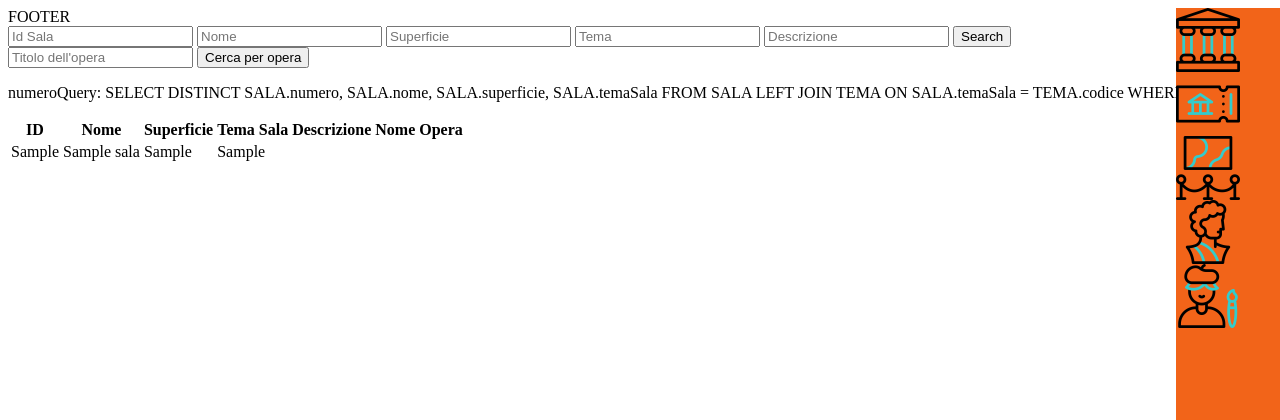
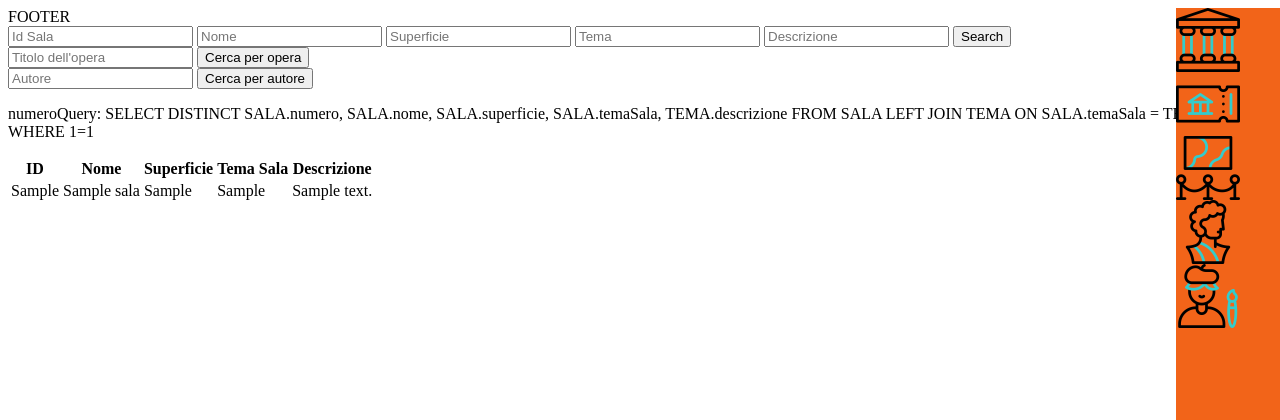
Before and after one commit to DanieleGotti/MUSEO_Digital_Art, a PHP site: page /sala.php in a window 1280 px wide. Shown: the top 420 px of the page. Run offline with PHP 8.4, Linux system fonts and the light colour scheme; tables that the repository leaves empty or names only in its code hold one stand-in row (values such as "Sample post"); data that the repository does not hold is empty.

Commit message:
prova autore

```diff
--- a/code/autoreManager.php
+++ b/code/autoreManager.php
@@ -23,12 +23,13 @@ function getAutoreQry($codice, $nome, $cognome, $nazione, $dataNascita, $dataMor
         $qry .= " AND AUTORE.codice =  $codice" ; // Aggiungi apici singoli intorno al valore
 
     if ($nome != "")
-        $qry .= " AND AUTORE.codice =  $nome" ;
+        $qry .= " AND AUTORE.nome  LIKE '%" . $nome . "%'" ;
 
     if ($cognome != "")
         $qry .= " AND AUTORE.cognome  LIKE '%" . $cognome . "%'";
+
     if ($nazione != "")
-        $qry .= $nazione;
+        $qry .= " AND AUTORE.nazione  LIKE '%" . $nazione . "%'";
     if ($dataNascita != "")
         $qry .= " AND AUTORE.dataNascita LIKE '%" . $dataNascita . "%'";
 
--- a/code/sala.php
+++ b/code/sala.php
@@ -34,6 +34,11 @@
     <input type="submit" value="Cerca per opera">
     </form>
 
+    <form name="myform3" method="post">
+    <input id="cercaautore" name="cercaautore" type="text" placeholder="Autore">
+    <input type="submit" value="Cerca per autore">
+    </form>
+
     <div id="result">
       <?php
 
@@ -43,6 +48,7 @@
       $temaSala= "";
       $descrizione= "";
       $nomeopera= "";
+        $cercaautore= "";
 
 
       if(count($_POST)>0) {
@@ -52,6 +58,7 @@
         $temaSala  = $_POST["temaSala"];
         $descrizione  = $_POST["descrizione"];
         $nomeopera  = $_POST["nomeopera"];
+          $cercaautore  = $_POST["cercaautore"];
       }
       else if(count($_GET)>0) {
         $numero = $_GET["numero"];
@@ -60,12 +67,13 @@
         $temaSala  = $_GET["temaSala"];
         $descrizione  = $_GET["descrizione"];
         $nomeopera  = $_GET["nomeopera"];
+        $cercaautore  = $_GET["cercaautore"];
       }
       include 'salaManager.php';
       $error = false; // Inizializza la variabile $error a false
 
       require_once 'connDb.php';
-      $query = getSalaQry ($numero,	$nome, $superficie ,$temaSala, $descrizione, $nomeopera);
+      $query = getSalaQry ($numero,	$nome, $superficie ,$temaSala, $descrizione, $nomeopera, $cercaautore);
       echo "<p>numeroQuery: " . $query . "</p>";
 
 
@@ -77,7 +85,7 @@
         $error = true;
       }
 
-      if(!$error) {
+      if(!$error&& $nomeopera!="") {
         ?>
 
         <table class="table">
@@ -118,7 +126,95 @@
             </tr>
           <?php } ?>
         </table>
-      <?php }  ?>
+      <?php }
+      if(!$error && $nomeopera=="") {
+        if($cercaautore==""){}
+        ?>
+
+        <table class="table">
+          <tr class="header">
+            <!--th>id </th-->
+            <th>ID</th>
+            <th>Nome</th>
+            <th>Superficie</th>
+            <th>Tema Sala</th>
+            <th>Descrizione</th>
+          </tr>
+          <?php
+          $i=0;
+
+          foreach($result as $riga) {
+            $i=$i+1;
+            $classRiga='class="rowOdd"';
+            if($i%2==0) {
+              $classRiga='class="rowEven"';
+            }
+            $numero = $riga["numero"];
+            $nome = $riga["nome"];
+            $superficie  = $riga["superficie"];
+            $temaSala = $riga["temaSala"];
+            $descrizione = $riga["descrizione"];
+
+            ?>
+            <tr <?php	echo $classRiga; ?> >
+
+              <td > <?php echo $numero; ?> </td>
+              <td > <?php echo $nome; ?> </td>
+              <td > <?php echo $superficie; ?> </td>
+              <td > <?php echo $temaSala; ?> </td>
+              <td > <?php echo $descrizione; ?> </td>
+
+
+            </tr>
+          <?php } ?>
+        </table>
+      <?php }
+      if( $cercaautore!=""){
+        ?>
+
+        <table class="table">
+          <tr class="header">
+            <!--th>id </th-->
+            <th>ID</th>
+            <th>Nome</th>
+            <th>Superficie</th>
+            <th>Tema Sala</th>
+            <th>Descrizione</th>
+            <th>Nome Opera</th>
+            <th>Nome Autore</th>
+            <th>Cognome Autore</th>
+          </tr>
+          <?php
+          $i=0;
+
+          foreach($result as $riga) {
+            $i=$i+1;
+            $classRiga='class="rowOdd"';
+            if($i%2==0) {
+              $classRiga='class="rowEven"';
+            }
+            $numero = $riga["numero"];
+            $nome = $riga["nome"];
+            $superficie  = $riga["superficie"];
+            $temaSala = $riga["temaSala"];
+            $descrizione = $riga["descrizione"];
+            $nomeopera = $riga["nomeopera"];
+            $nomeautore=  $riga["nomeautore"];
+            $cognomeautore=  $riga["cognomeautore"];
+            ?>
+            <tr <?php	echo $classRiga; ?> >
+
+              <td > <?php echo $numero; ?> </td>
+              <td > <?php echo $nome; ?> </td>
+              <td > <?php echo $superficie; ?> </td>
+              <td > <?php echo $temaSala; ?> </td>
+              <td > <?php echo $descrizione; ?> </td>
+              <td > <?php echo $nomeopera; ?> </td>
+              <td > <?php echo $nomeautore; ?> </td>
+              <td > <?php echo $cognomeautore; ?> </td>
+            </tr>
+          <?php }
+    }?>
 
     </div>
   </div>
--- a/code/salaManager.php
+++ b/code/salaManager.php
@@ -2,14 +2,15 @@
 
 require_once 'connDb.php';
 
-function getSalaQry($numero, $nome, $superficie, $temaSala, $descrizione, $nomeopera): string {
+function getSalaQry($numero, $nome, $superficie, $temaSala, $descrizione, $nomeopera, $cercaautore ): string {
     global $conn;
 
     $qry = "SELECT DISTINCT
                 SALA.numero,
                 SALA.nome,
                 SALA.superficie,
-                SALA.temaSala
+                SALA.temaSala,
+                TEMA.descrizione
             FROM
                 SALA
             LEFT JOIN
@@ -38,6 +39,7 @@ function getSalaQry($numero, $nome, $superficie, $temaSala, $descrizione, $nomeo
                     SALA.nome,
                     SALA.superficie,
                     SALA.temaSala,
+                    TEMA.descrizione,
                     OPERA.titolo AS nomeopera
                 FROM
                     SALA
@@ -47,6 +49,25 @@ function getSalaQry($numero, $nome, $superficie, $temaSala, $descrizione, $nomeo
                 WHERE
                     1=1 AND OPERA.titolo LIKE '%" . $nomeopera . "%'";
 }
+
+  if($cercaautore !=""){
+      $qry =( " SELECT DISTINCT
+                  SALA.numero,
+                  SALA.nome,
+                  SALA.superficie,
+                  SALA.temaSala,
+                  TEMA.descrizione,
+                  AUTORE.nome,
+                  AUTORE.cognome
+                  SALA
+              JOIN
+                  TEMA ON SALA.temaSala = TEMA.codice
+              JOIN (OPERA
+              JOIN AUTORE on AUTORE.codice=OPERA.autore) on OPERA.espostaInSala=SALA.numero
+              WHERE
+                  1=1 AND  AUTORE.nome LIKE '%" . $cercaautore . "%'" );
+}
+
     return $qry;
 }
 
--- a/code/tema.php
+++ b/code/tema.php
@@ -24,7 +24,7 @@
       <input id="descrizione" name="descrizione" type="text" placeholder="Descrizione"/>
 
         <input type="submit" value="Search"/>
-        <input type="submit" value="RESET"/> //miao
+        <input type="submit" value="RESET"/>  //miao
 
     </form>
 
```
Also changed, not shown: code/autore.php (+23 -18 lines).
